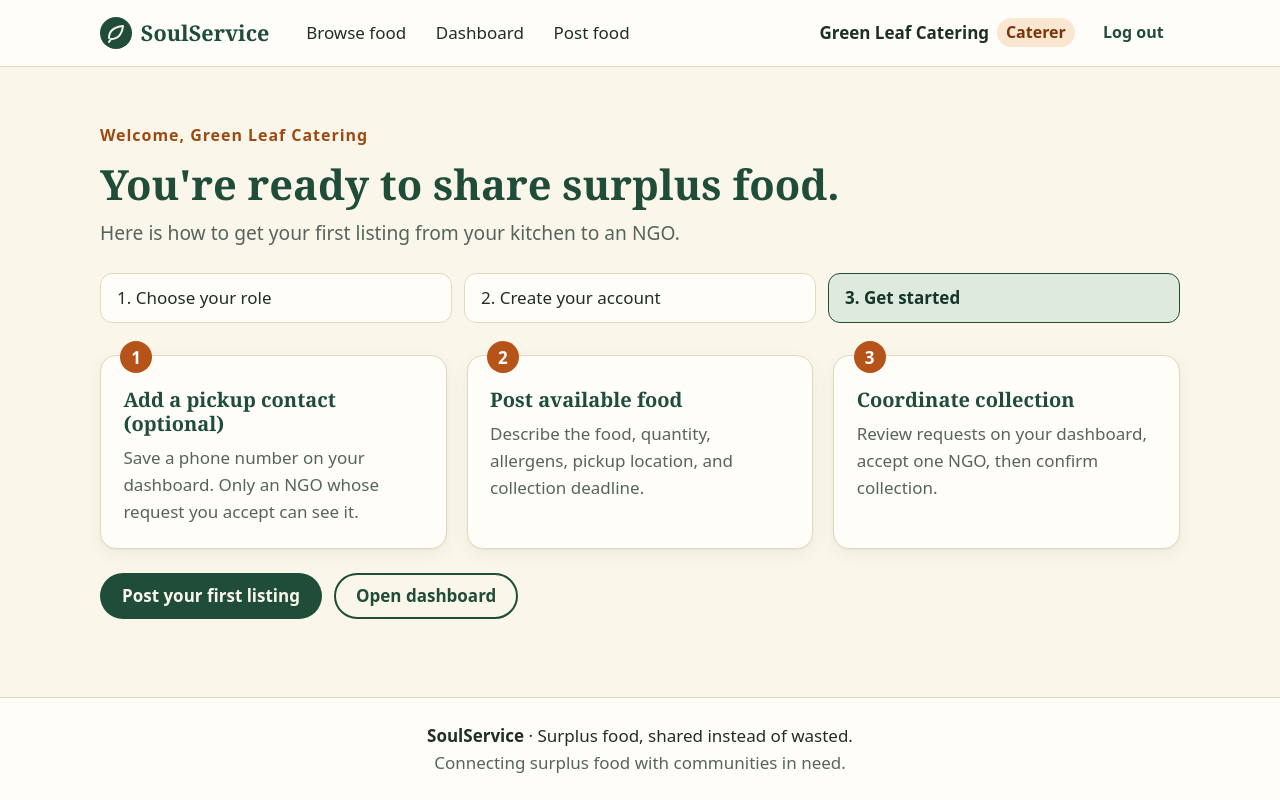
After one commit to Souhit-Majumder/SoulService, a FastAPI app: page /onboarding in a window 1280 px wide. The commit adds this page. Run offline with FastAPI, Linux system fonts and the light colour scheme; a user stored in the database is signed in; data comes from the database, SQL or seed files in the repository; both versions use the stored data as it was after the commit; parts of the project's set-up code (start-up, migrations or seed data) failed here and were passed over.

Commit message:
feat: added QoL

```diff
--- a/app/static/css/style.css
+++ b/app/static/css/style.css
@@ -46,7 +46,7 @@ a { color: var(--green); text-underline-offset: 3px; }
 code { background: var(--cream-dark); padding: .1em .4em; border-radius: 6px; font-size: .95em; }
 
 .muted { color: var(--muted); }
-.small { font-size: .9rem; }
+.small { font-size: 1rem; }
 .visually-hidden {
     position: absolute !important; width: 1px; height: 1px; overflow: hidden;
     clip: rect(0 0 0 0); white-space: nowrap;
@@ -74,7 +74,7 @@ code { background: var(--cream-dark); padding: .1em .4em; border-radius: 6px; fo
 .header-user { display: flex; align-items: center; gap: .75rem; }
 .header-user form { margin: 0; }
 .user-chip { display: inline-flex; align-items: center; gap: .5rem; font-weight: 600; }
-.role-tag { background: var(--accent-soft); color: #7a3608; font-size: .78rem; padding: .1rem .55rem; border-radius: 999px; font-weight: 600; }
+.role-tag { background: var(--accent-soft); color: #7a3608; font-size: 1rem; padding: .1rem .55rem; border-radius: 999px; font-weight: 600; }
 
 .site-footer { border-top: 1px solid var(--line); background: var(--paper); padding-block: 1.5rem; text-align: center; }
 .site-footer p { margin: 0; }
@@ -92,7 +92,7 @@ code { background: var(--cream-dark); padding: .1em .4em; border-radius: 6px; fo
 .btn-secondary:hover { background: var(--green-soft); }
 .btn-ghost { background: transparent; color: var(--green); }
 .btn-ghost:hover { background: var(--cream-dark); }
-.btn-small { padding: .4rem .9rem; font-size: .95rem; }
+.btn-small { padding: .4rem .9rem; font-size: 1rem; }
 .btn-block { width: 100%; }
 .btn:disabled { opacity: .6; cursor: progress; }
 
@@ -105,21 +105,21 @@ code { background: var(--cream-dark); padding: .1em .4em; border-radius: 6px; fo
 /* ---------- hero & stats ---------- */
 .hero { padding: 3rem 0 2rem; max-width: 46rem; }
 .hero h1 { font-size: clamp(2.4rem, 6vw, 3.8rem); }
-.eyebrow { color: var(--accent); font-weight: 700; letter-spacing: .06em; text-transform: uppercase; font-size: .85rem; margin-bottom: .75rem; color: #9a4a12; }
+.eyebrow { color: #9a4a12; font-weight: 700; letter-spacing: .06em; font-size: 1rem; margin-bottom: .75rem; }
 .lead { font-size: 1.2rem; color: var(--muted); }
 .hero-actions { display: flex; gap: .75rem; flex-wrap: wrap; margin-top: 1.5rem; }
 
 .stats { display: grid; grid-template-columns: repeat(auto-fit, minmax(150px, 1fr)); gap: 1rem; margin: 1.5rem 0; }
 .stat { background: var(--green); color: var(--cream); border-radius: var(--radius); padding: 1.1rem 1.25rem; display: flex; flex-direction: column; }
 .stat-number { font-family: var(--serif); font-size: 2.2rem; line-height: 1.1; font-weight: 700; }
-.stat-label { font-size: .95rem; opacity: .92; }
+.stat-label { font-size: 1rem; opacity: .92; }
 .stats-3 { grid-template-columns: repeat(3, 1fr); }
 
 .steps { list-style: none; padding: 0; margin: 1rem 0 0; display: grid; grid-template-columns: repeat(auto-fit, minmax(210px, 1fr)); gap: 1.25rem; }
 .steps .card { position: relative; padding-top: 2rem; }
 .steps p { margin: 0; color: var(--muted); }
 .step-no { position: absolute; top: -.9rem; left: 1.2rem; width: 2rem; height: 2rem; display: grid; place-items: center;
-    background: var(--accent); color: #fff; font-weight: 700; border-radius: 50%; }
+    background: #b55318; color: #fff; font-weight: 700; border-radius: 50%; }
 
 /* ---------- food cards ---------- */
 .food-card { display: flex; flex-direction: column; gap: .15rem; }
@@ -134,12 +134,12 @@ code { background: var(--cream-dark); padding: .1em .4em; border-radius: 6px; fo
 .card-actions { padding-top: 1rem; }
 
 .tag-list { list-style: none; display: flex; flex-wrap: wrap; gap: .4rem; padding: 0; margin: 0 0 .5rem; }
-.tag { font-size: .82rem; padding: .15rem .65rem; border-radius: 999px; font-weight: 600; text-transform: capitalize; }
+.tag { font-size: 1rem; padding: .15rem .65rem; border-radius: 999px; font-weight: 600; text-transform: capitalize; }
 .tag-diet { background: var(--green-soft); color: var(--green-dark); }
 .tag-allergen { background: var(--accent-soft); color: #7a3608; }
 .tag-allergen::before { content: "⚠ "; }
 
-.pill { display: inline-block; font-size: .8rem; font-weight: 700; padding: .15rem .7rem; border-radius: 999px; vertical-align: middle; margin-left: .35rem; background: var(--green-soft); color: var(--green-dark); }
+.pill { display: inline-block; font-size: 1rem; font-weight: 700; padding: .15rem .7rem; border-radius: 999px; vertical-align: middle; margin-left: .35rem; background: var(--green-soft); color: var(--green-dark); }
 .food-card-top .pill { margin-left: 0; }
 .pill-urgent, .pill-pending, .pill-reserved { background: var(--accent-soft); color: #7a3608; }
 .pill-accepted { background: var(--green); color: var(--cream); }
@@ -158,8 +158,8 @@ code { background: var(--cream-dark); padding: .1em .4em; border-radius: 6px; fo
 /* ---------- forms ---------- */
 .field { display: flex; flex-direction: column; gap: .35rem; margin-bottom: 1.1rem; }
 .field label, legend { font-weight: 600; color: var(--green-dark); }
-.hint { color: var(--muted); font-size: .9rem; margin: 0; }
-input[type="text"], input[type="email"], input[type="password"], input[type="search"], input[type="number"],
+.hint { color: var(--muted); font-size: 1rem; margin: 0; }
+input[type="text"], input[type="email"], input[type="password"], input[type="search"], input[type="number"], input[type="tel"],
 input[type="datetime-local"], select, textarea {
     font: inherit; color: var(--text); background: #fff; width: 100%;
     padding: .65rem .8rem; border: 1.5px solid #bfb597; border-radius: 12px;
@@ -188,7 +188,21 @@ legend { padding-inline: .4rem; }
 .demo-card { background: var(--cream-dark); box-shadow: none; }
 .demo-card h2 { margin-top: 0; font-size: 1.25rem; }
 .demo-list { list-style: none; padding: 0; margin: 0; display: grid; gap: .75rem; }
-.demo-list li { display: flex; justify-content: space-between; align-items: center; gap: .75rem; background: var(--paper); padding: .6rem .9rem; border-radius: 12px; line-height: 1.35; font-size: .95rem; }
+.demo-list li { display: flex; justify-content: space-between; align-items: center; gap: .75rem; background: var(--paper); padding: .6rem .9rem; border-radius: 12px; line-height: 1.35; font-size: 1rem; }
+
+/* ---------- registration and onboarding ---------- */
+.onboarding-intro { max-width: 48rem; margin: 1.5rem 0; }
+.progress-steps { list-style: none; padding: 0; margin: 1.5rem 0 2rem; display: grid; grid-template-columns: repeat(3, minmax(0, 1fr)); gap: .75rem; }
+.progress-steps li { background: var(--paper); border: 1px solid var(--line); border-radius: 12px; padding: .65rem 1rem; }
+.progress-steps li[aria-current="step"] { background: var(--green-soft); border-color: var(--green); color: var(--green-dark); font-weight: 700; }
+.role-choice-grid { display: grid; grid-template-columns: repeat(2, minmax(0, 1fr)); gap: 1.25rem; }
+.role-choice { display: flex; flex-direction: column; align-items: flex-start; }
+.role-choice h2, .onboarding-steps h2 { margin-top: 0; }
+.role-choice .btn { margin-top: auto; }
+.account-switch { margin: 1.5rem 0 0; }
+.register-form { width: 100%; }
+.onboarding-steps { grid-template-columns: repeat(3, minmax(0, 1fr)); }
+.onboarding-steps h2 { font-size: 1.25rem; }
 
 /* ---------- flash messages ---------- */
 .flashes { display: grid; gap: .5rem; margin-bottom: 1.25rem; }
@@ -198,7 +212,7 @@ legend { padding-inline: .4rem; }
 
 /* ---------- small screens ---------- */
 @media (max-width: 720px) {
-    .field-row, .auth-layout { grid-template-columns: 1fr; }
+    .field-row, .auth-layout, .progress-steps, .role-choice-grid, .onboarding-steps { grid-template-columns: 1fr; }
     .stats-3 { grid-template-columns: 1fr; }
     .header-row { gap: .75rem; }
     .main-nav { order: 3; flex-basis: 100%; }
--- a/app/web/helpers.py
+++ b/app/web/helpers.py
@@ -110,7 +110,9 @@ async def verify_csrf(request: Request) -> None:
     expected = request.session.get("csrf", "")
     if not expected or not secrets.compare_digest(sent, expected):
         flash(request, "Your session expired. Please try again.", "error")
-        raise WebRedirect("/dashboard")
+        path = request.url.path
+        retry = path if path == "/login" or path.startswith("/register/") else "/dashboard"
+        raise WebRedirect(retry)
 
 
 # ---------- rendering ----------
--- a/templates/base.html
+++ b/templates/base.html
@@ -44,6 +44,7 @@
                     <button class="btn btn-ghost btn-small" type="submit">Log out</button>
                 </form>
                 {% else %}
+                <a class="btn btn-secondary btn-small" href="/register">Join</a>
                 <a class="btn btn-primary btn-small" href="/login">Log in</a>
                 {% endif %}
             </div>
--- a/templates/dashboard.html
+++ b/templates/dashboard.html
@@ -113,6 +113,7 @@
         <h3>You haven't posted any food yet</h3>
         <p class="muted">Got surplus? It takes about a minute.</p>
         <a class="btn btn-primary" href="/food/new">Post your first listing</a>
+        <a class="btn btn-secondary" href="/onboarding">Getting started guide</a>
     </div>
     {% endif %}
 </section>
@@ -160,6 +161,7 @@
         <h3>No requests yet</h3>
         <p class="muted">Browse what's available and request what your NGO can use.</p>
         <a class="btn btn-primary" href="/food">Browse available food</a>
+        <a class="btn btn-secondary" href="/onboarding">Getting started guide</a>
     </div>
     {% endif %}
 </section>
--- a/templates/index.html
+++ b/templates/index.html
@@ -11,7 +11,7 @@
         {% if user %}
         <a class="btn btn-secondary" href="/dashboard">Go to my dashboard</a>
         {% else %}
-        <a class="btn btn-secondary" href="/login">Log in</a>
+        <a class="btn btn-secondary" href="/register">Join SoulService</a>
         {% endif %}
     </div>
 </section>
--- a/templates/login.html
+++ b/templates/login.html
@@ -25,6 +25,7 @@
             </div>
             <button class="btn btn-primary btn-block" type="submit">Log in</button>
         </form>
+        <p class="account-switch">New to SoulService? <a href="/register">Create an account</a>.</p>
     </section>
 
     <aside class="card demo-card" aria-labelledby="demo-heading">
--- /dev/null
+++ b/templates/onboarding.html
@@ -0,0 +1,60 @@
+{% extends "base.html" %}
+{% block title %}Getting started{% endblock %}
+{% block content %}
+<div class="onboarding-intro">
+    <p class="eyebrow">Welcome, {{ user.name }}</p>
+    {% if user.role == 'caterer' %}
+    <h1>You're ready to share surplus food.</h1>
+    <p class="lead">Here is how to get your first listing from your kitchen to an NGO.</p>
+    {% else %}
+    <h1>You're ready to find food for your community.</h1>
+    <p class="lead">Here is how to find a listing and coordinate collection.</p>
+    {% endif %}
+</div>
+
+<ol class="progress-steps" aria-label="Registration progress">
+    <li>1. Choose your role</li>
+    <li>2. Create your account</li>
+    <li aria-current="step">3. Get started</li>
+</ol>
+
+{% if user.role == 'caterer' %}
+<ol class="steps onboarding-steps">
+    <li class="card"><span class="step-no">1</span>
+        <h2>Add a pickup contact (optional)</h2>
+        <p>Save a phone number on your dashboard. Only an NGO whose request you accept can see it.</p>
+    </li>
+    <li class="card"><span class="step-no">2</span>
+        <h2>Post available food</h2>
+        <p>Describe the food, quantity, allergens, pickup location, and collection deadline.</p>
+    </li>
+    <li class="card"><span class="step-no">3</span>
+        <h2>Coordinate collection</h2>
+        <p>Review requests on your dashboard, accept one NGO, then confirm collection.</p>
+    </li>
+</ol>
+<div class="hero-actions">
+    <a class="btn btn-primary" href="/food/new">Post your first listing</a>
+    <a class="btn btn-secondary" href="/dashboard">Open dashboard</a>
+</div>
+{% else %}
+<ol class="steps onboarding-steps">
+    <li class="card"><span class="step-no">1</span>
+        <h2>Browse available food</h2>
+        <p>Search the listings and check quantities, allergens, and pickup deadlines.</p>
+    </li>
+    <li class="card"><span class="step-no">2</span>
+        <h2>Request a listing</h2>
+        <p>Choose food your NGO can use and send a request to the caterer.</p>
+    </li>
+    <li class="card"><span class="step-no">3</span>
+        <h2>Track and collect</h2>
+        <p>Check your dashboard for acceptance and pickup details, then collect the food.</p>
+    </li>
+</ol>
+<div class="hero-actions">
+    <a class="btn btn-primary" href="/food">Browse available food</a>
+    <a class="btn btn-secondary" href="/dashboard">Open dashboard</a>
+</div>
+{% endif %}
+{% endblock %}
```
Also changed, not shown: app/services/auth_service.py (+33 -0 lines), app/web/pages.py (+64 -1 lines), templates/register.html (added, +30 -0 lines), templates/register_form.html (added, +47 -0 lines), tests/test_registration.py (added, +95 -0 lines), README.md, soulservice.db.
